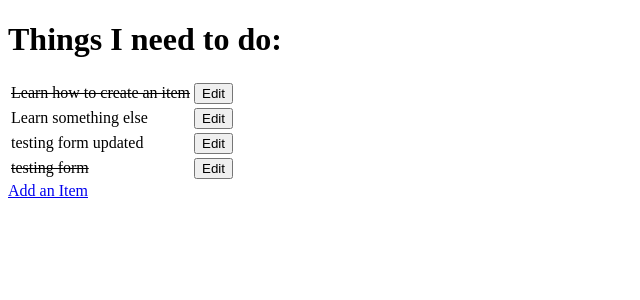
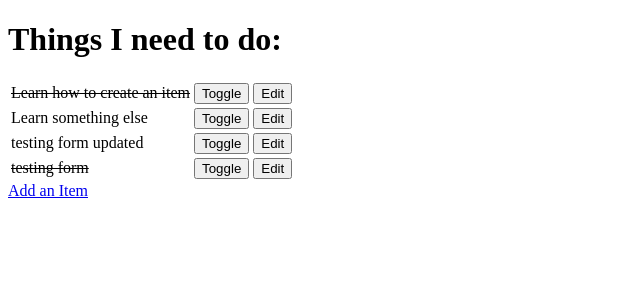
Before and after one commit to ajorgensen89/django_task, a Django app: page / in a window 1280 px wide. Shown: the top 300 px of the page, without its empty margins (0-640 px from the left). Run offline with Django 3.2, Linux system fonts and the light colour scheme; data comes from the database, SQL or seed files in the repository; both versions use the stored data as it was after the commit.

Commit message:
T and F toggle

```diff
--- a/django_todo/urls.py
+++ b/django_todo/urls.py
@@ -15,11 +15,13 @@ Including another URLconf
 """
 from django.contrib import admin
 from django.urls import path
-from todo.views import get_todo_list, add_item, edit_item
+# from todo.views import get_todo_list, add_item, edit_item, toggle_item -- getting long
+from todo import views
 
 urlpatterns = [
     path('admin/', admin.site.urls),
-    path('', get_todo_list, name='get_todo_list'),
-    path('add', add_item, name='add_item'),
-    path('edit/<item_id>', edit_item, name='edit'),
+    path('', views.get_todo_list, name='get_todo_list'),
+    path('add', views.add_item, name='add_item'),
+    path('edit/<item_id>', views.edit_item, name='edit'),
+    path('toggle/<item_id>', views.toggle_item, name='toggle'),
 ]
--- a/todo/templates/todo/todo_list.html
+++ b/todo/templates/todo/todo_list.html
@@ -28,6 +28,11 @@
             <td>{{ item.name }}</td>
             {% endif %}
             <td>
+                <a href="/toggle/{{ item.id }}">
+                    <button>Toggle</button>
+                </a>
+            </td>
+            <td>
                 <a href="/edit/{{ item.id }}">
                     <button>Edit</button>
                 </a>
--- a/todo/views.py
+++ b/todo/views.py
@@ -40,3 +40,10 @@ def edit_item(request, item_id):
         'form': form
     }
     return render(request, 'todo/edit_item.html', context)
+
+
+def toggle_item(request, item_id):
+    item = get_object_or_404(Item, id=item_id)
+    item.done = not item.done
+    item.save()
+    return redirect('get_todo_list')
```
Also changed, not shown: db.sqlite3.
